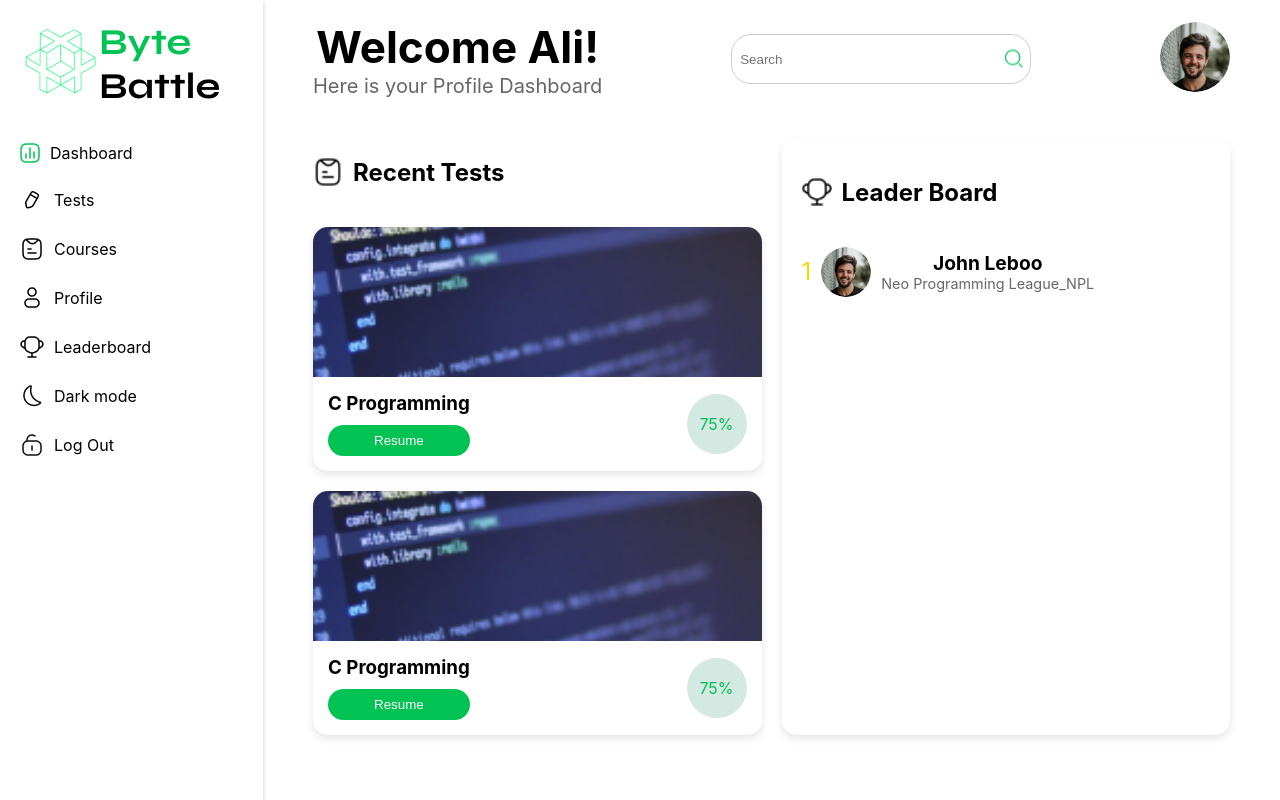
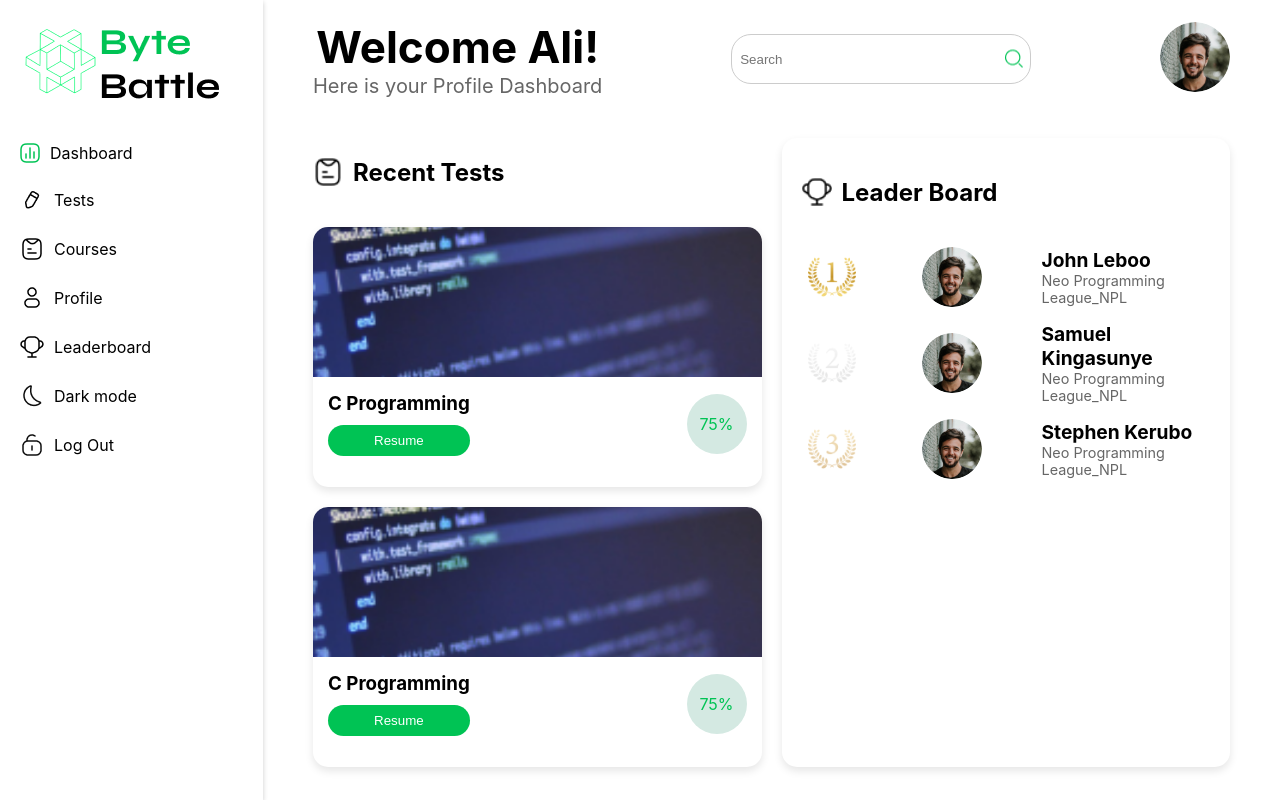
Before and after one commit to Ali-H-Hassan/ByteBattles-CodingAdventure, a React (Create React App) app in the folder frontend/: page /Dashboard in a window 1280 px wide. Built offline with nearby package versions, Linux system fonts and the light colour scheme.

Commit message:
Leaderboard finilised

```diff
--- a/frontend/src/pages/Dashboard/Dashboard.css
+++ b/frontend/src/pages/Dashboard/Dashboard.css
@@ -129,6 +129,7 @@
   border-radius: 15px;
   overflow: hidden;
   box-shadow: 0 4px 8px rgba(0, 0, 0, 0.1);
+  height: 260px;
 }
 
 .test-card-image {
@@ -198,17 +199,21 @@ h3 {
   list-style: none;
   padding: 0;
   margin: 0;
+  display: flex;
+  flex-direction: column;
+  text-align: left;
 }
 
 .leaderboard-entry {
   display: flex;
   align-items: center;
   margin-bottom: 15px; /* Space between entries */
+  gap: 50px;
 }
 
 .leaderboard-avatar {
-  width: 50px; /* Adjust as needed */
-  height: 50px;
+  width: 60px; /* Adjust as needed */
+  height: auto;
   border-radius: 50%;
   margin-right: 10px;
 }
@@ -245,7 +250,7 @@ h3 {
 
 /* Additional styles for medals or ranks if you have icons/images for them */
 .medal {
-  width: 24px; /* Adjust as needed */
-  height: 24px; /* Adjust as needed */
-  /* You might need to add specific positioning if it's not a simple text rank */
+  width: 60px; /* Adjust as needed */
+  height: auto; /* Adjust as needed */
+  margin-right: 10px; /* Space between the medal and the avatar */
 }
--- a/frontend/src/pages/Dashboard/Dashboard.jsx
+++ b/frontend/src/pages/Dashboard/Dashboard.jsx
@@ -11,6 +11,9 @@ import LogOut from "../../assets/Unlock 2.png";
 import UserAvatar from "../../assets/Profile (1).png";
 import Search from "../../assets/search-icon.png";
 import TestCard from "../../assets/Test1.png";
+import GoldMedal from "../../assets/gold-medal.png";
+import SilverMedal from "../../assets/silver-medal.png";
+import BronzeMedal from "../../assets/bronze-medal.png";
 
 function Dashboard() {
   return (
@@ -143,9 +146,9 @@ function Dashboard() {
               <h2 className="section-title">Leader Board</h2>
             </div>
             <ul className="leaderboard-list">
-              {/* Leaderboard Entry */}
+              {/* First Place Entry */}
               <li className="leaderboard-entry">
-                <div className="leaderboard-rank gold">1</div>
+                <img src={GoldMedal} alt="Gold Medal" className="medal" />
                 <img
                   src={UserAvatar}
                   alt="John Leboo"
@@ -156,7 +159,33 @@ function Dashboard() {
                   <p>Neo Programming League_NPL</p>
                 </div>
               </li>
-              {/* Repeat for other entries */}
+              {/* Second Place Entry */}
+              <li className="leaderboard-entry">
+                <img src={SilverMedal} alt="Silver Medal" className="medal" />
+                <img
+                  src={UserAvatar}
+                  alt="Samuel Kingasunye"
+                  className="leaderboard-avatar"
+                />
+                <div className="leaderboard-info">
+                  <h3>Samuel Kingasunye</h3>
+                  <p>Neo Programming League_NPL</p>
+                </div>
+              </li>
+              {/* Third Place Entry */}
+              <li className="leaderboard-entry">
+                <img src={BronzeMedal} alt="Bronze Medal" className="medal" />
+                <img
+                  src={UserAvatar}
+                  alt="Stephen Kerubo"
+                  className="leaderboard-avatar"
+                />
+                <div className="leaderboard-info">
+                  <h3>Stephen Kerubo</h3>
+                  <p>Neo Programming League_NPL</p>
+                </div>
+              </li>
+              {/* Add more entries as needed */}
             </ul>
           </section>
           <section className="grid-section">
```
